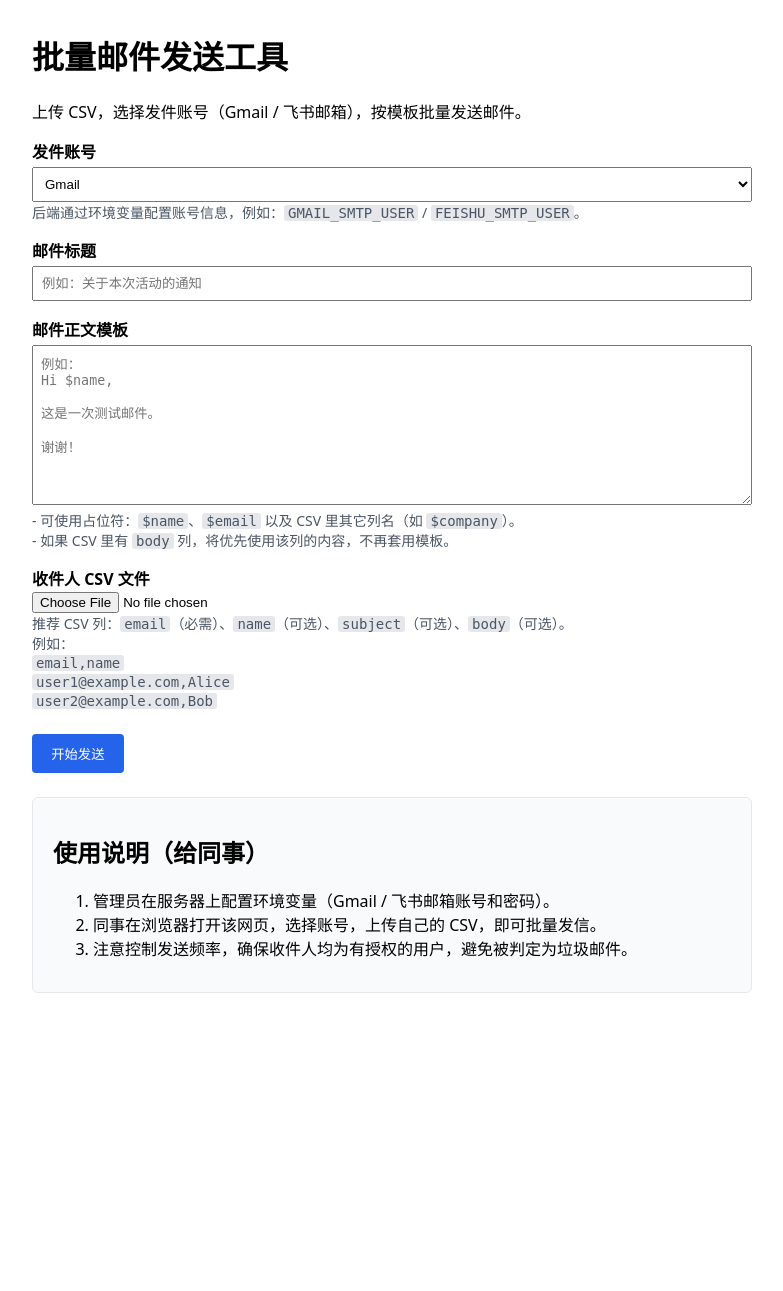
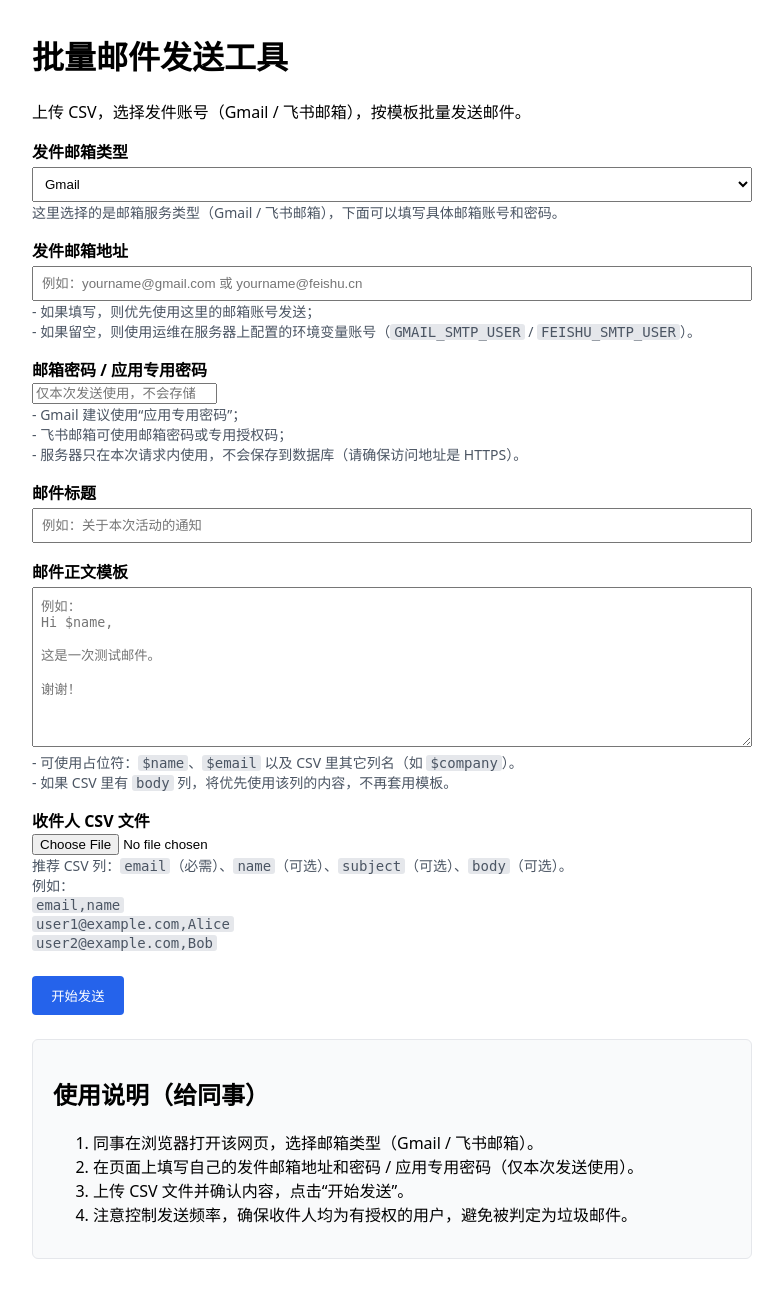
Before and after one commit to pengxu9-rgb/bulk-email-tool, a Flask app: page / in a window 1280 px wide. Shown: the whole page, without its empty margins (248-1031 px from the left). Before the commit the page ends 993 px from the top, so only its background shows below. Run offline with Flask 3, Linux system fonts and the light colour scheme.

Commit message:
Allow entering SMTP user/password on page

```diff
--- a/app.py
+++ b/app.py
@@ -42,7 +42,11 @@ ACCOUNT_DEFAULTS = {
 }
 
 
-def load_account_config(account_name: str) -> dict:
+def load_account_config(
+    account_name: str,
+    user_override: str | None = None,
+    password_override: str | None = None,
+) -> dict:
     account_name = account_name.lower()
     if account_name not in ACCOUNT_DEFAULTS:
         raise ValueError(f"Unknown account: {account_name}")
@@ -50,13 +54,17 @@ def load_account_config(account_name: str) -> dict:
     prefix = account_name.upper()
     defaults = ACCOUNT_DEFAULTS[account_name]
 
-    user = os.getenv(f"{prefix}_SMTP_USER")
-    password = os.getenv(f"{prefix}_SMTP_PASSWORD")
+    env_user = os.getenv(f"{prefix}_SMTP_USER")
+    env_password = os.getenv(f"{prefix}_SMTP_PASSWORD")
+
+    user = (user_override or "").strip() or env_user
+    password = (password_override or "").strip() or env_password
 
     if not user or not password:
         raise RuntimeError(
             f"Missing credentials for {account_name}. "
-            f"Please set {prefix}_SMTP_USER and {prefix}_SMTP_PASSWORD."
+            f"Please either provide email and password on the page "
+            f"or set {prefix}_SMTP_USER and {prefix}_SMTP_PASSWORD."
         )
 
     host = os.getenv(f"{prefix}_SMTP_HOST", defaults["host"])
@@ -159,6 +167,8 @@ def index():
 @app.route("/send", methods=["POST"])
 def send():
     account_name = request.form.get("account", "gmail")
+    smtp_user = (request.form.get("smtp_user") or "").strip()
+    smtp_password = (request.form.get("smtp_password") or "").strip()
     subject = (request.form.get("subject") or "").strip()
     body_template_str = (request.form.get("body_template") or "").strip()
 
@@ -173,7 +183,11 @@ def send():
         return redirect(url_for("index"))
 
     try:
-        account = load_account_config(account_name)
+        account = load_account_config(
+            account_name,
+            user_override=smtp_user or None,
+            password_override=smtp_password or None,
+        )
     except Exception as exc:  # noqa: BLE001
         flash(str(exc), "error")
         return redirect(url_for("index"))
--- a/templates/upload.html
+++ b/templates/upload.html
@@ -37,14 +37,29 @@
       </div>
 
       <form action="{{ url_for('send') }}" method="post" enctype="multipart/form-data">
-        <label for="account">发件账号</label>
+        <label for="account">发件邮箱类型</label>
         <select id="account" name="account">
           {% for acc in accounts %}
             <option value="{{ acc }}">{{ acc|capitalize }}</option>
           {% endfor %}
         </select>
         <div class="help">
-          后端通过环境变量配置账号信息，例如：<code>GMAIL_SMTP_USER</code> / <code>FEISHU_SMTP_USER</code>。
+          这里选择的是邮箱服务类型（Gmail / 飞书邮箱），下面可以填写具体邮箱账号和密码。
+        </div>
+
+        <label for="smtp_user">发件邮箱地址</label>
+        <input id="smtp_user" name="smtp_user" type="text" placeholder="例如：yourname@gmail.com 或 yourname@feishu.cn">
+        <div class="help">
+          - 如果填写，则优先使用这里的邮箱账号发送；<br>
+          - 如果留空，则使用运维在服务器上配置的环境变量账号（<code>GMAIL_SMTP_USER</code> / <code>FEISHU_SMTP_USER</code>）。
+        </div>
+
+        <label for="smtp_password">邮箱密码 / 应用专用密码</label>
+        <input id="smtp_password" name="smtp_password" type="password" autocomplete="off" placeholder="仅本次发送使用，不会存储">
+        <div class="help">
+          - Gmail 建议使用“应用专用密码”；<br>
+          - 飞书邮箱可使用邮箱密码或专用授权码；<br>
+          - 服务器只在本次请求内使用，不会保存到数据库（请确保访问地址是 HTTPS）。
         </div>
 
         <label for="subject">邮件标题</label>
@@ -73,8 +88,9 @@
       <div class="card">
         <h2>使用说明（给同事）</h2>
         <ol>
-          <li>管理员在服务器上配置环境变量（Gmail / 飞书邮箱账号和密码）。</li>
-          <li>同事在浏览器打开该网页，选择账号，上传自己的 CSV，即可批量发信。</li>
+          <li>同事在浏览器打开该网页，选择邮箱类型（Gmail / 飞书邮箱）。</li>
+          <li>在页面上填写自己的发件邮箱地址和密码 / 应用专用密码（仅本次发送使用）。</li>
+          <li>上传 CSV 文件并确认内容，点击“开始发送”。</li>
           <li>注意控制发送频率，确保收件人均为有授权的用户，避免被判定为垃圾邮件。</li>
         </ol>
       </div>
```
